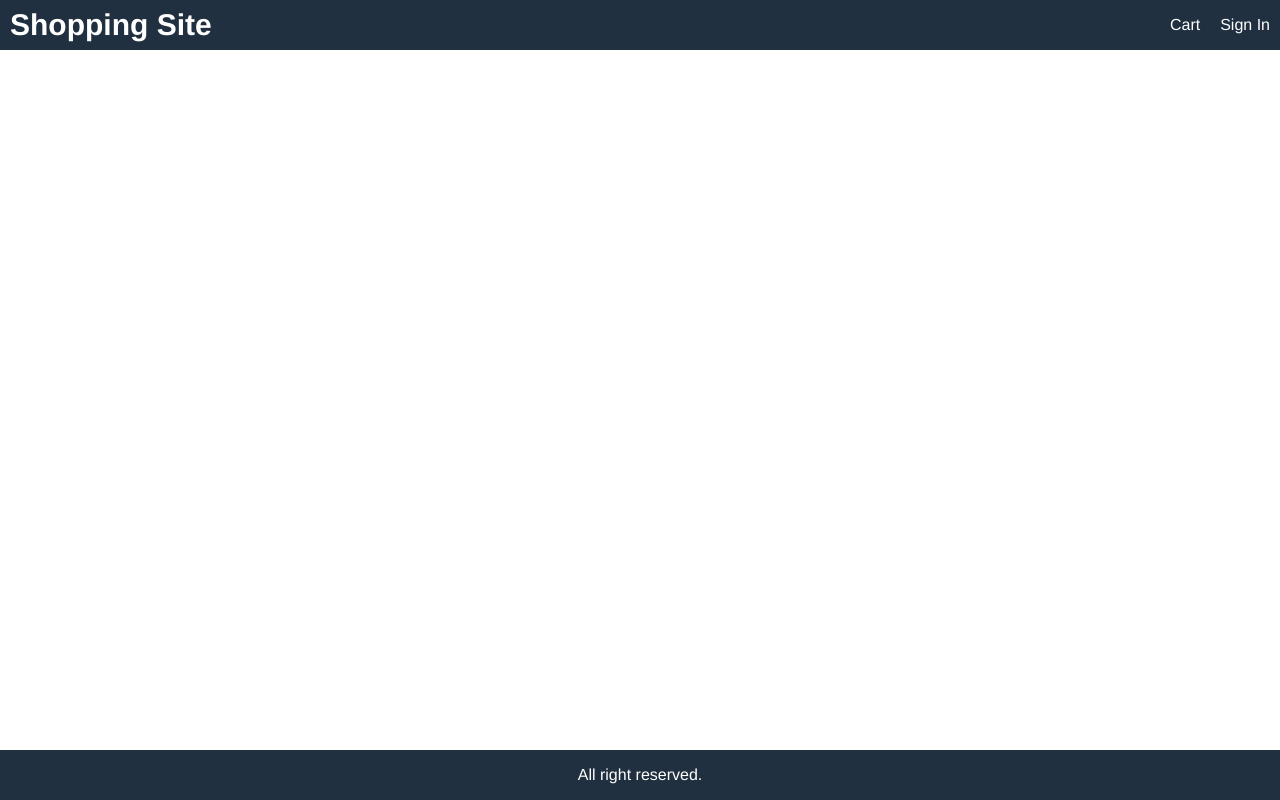
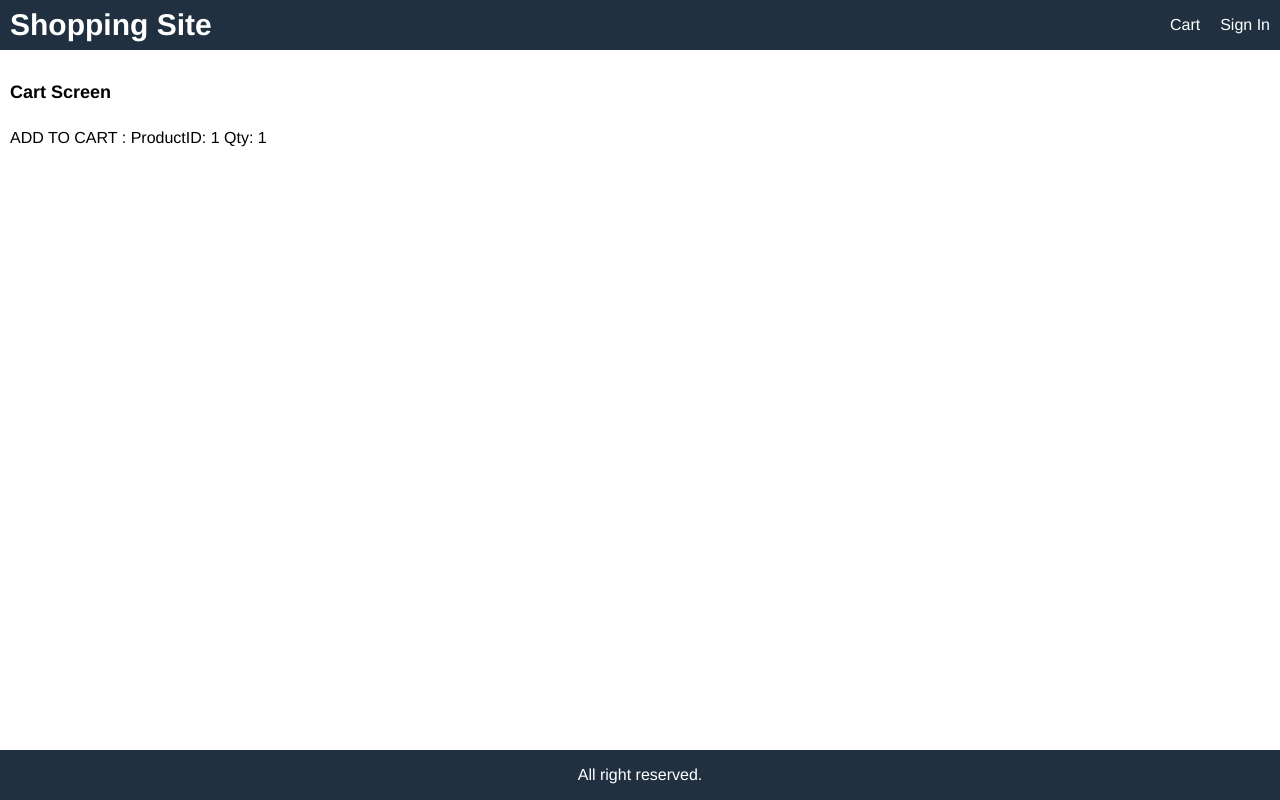
Before and after one commit to sphcastillo/e-commerceSite, a React (Create React App) app in the folder frontend/: page /cart/1 in a window 1280 px wide. Built offline with nearby package versions, Linux system fonts and the light colour scheme.

Commit message:
adding Cart Screen

```diff
--- a/frontend/src/App.js
+++ b/frontend/src/App.js
@@ -2,6 +2,7 @@
 import { BrowserRouter, Route } from "react-router-dom";
 import HomeScreen from "./screens/HomeScreen";
 import ProductScreen from "./screens/ProductScreen";
+import CartScreen from "./screens/CartScreen";
 
 
 function App() {
@@ -19,6 +20,7 @@
           </div>
         </header>
         <main>
+          <Route path="/cart/:id?" component={CartScreen}></Route>
           <Route path="/product/:id" component={ProductScreen}></Route>
           <Route path="/" component={HomeScreen} exact></Route>
 
--- /dev/null
+++ b/frontend/src/screens/CartScreen.js
@@ -0,0 +1,15 @@
+import React from 'react'
+
+export default function CartScreen(props) {
+
+    const productId = props.match.params.id;
+    const qty = props.location.search
+        ? Number(props.location.search.split('=')[1])
+        : 1;
+    return (
+        <div>
+            <h1>Cart Screen</h1>
+            <p>ADD TO CART : ProductID: {productId} Qty: {qty}</p>
+        </div>
+    )
+}
```
